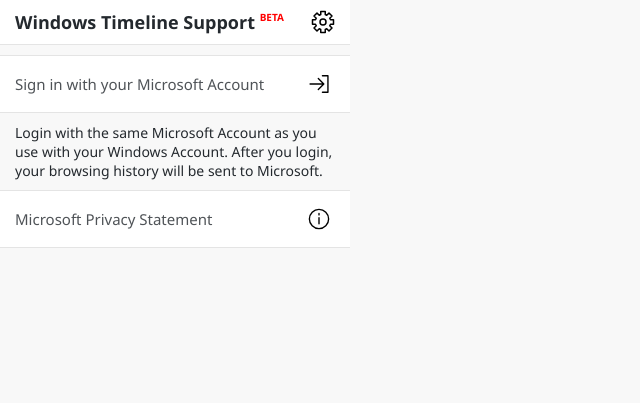
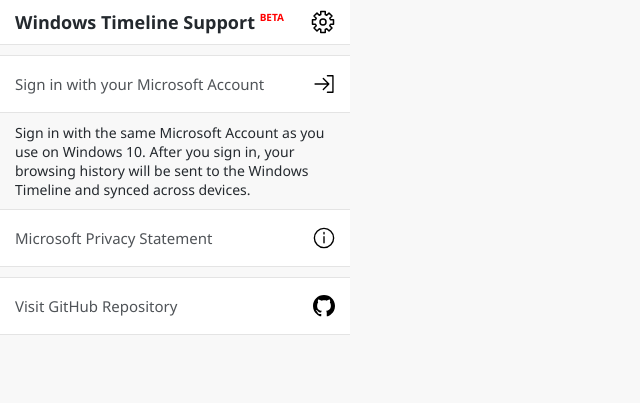
Before and after one commit to DominicMaas/TimelineExtension, a browser extension: page menu/menu.html in a window 1280 px wide. Shown: the whole page, without its empty margins (0-640 px from the left). Drawn offline with Linux system fonts and the light colour scheme.

Commit message:
More UI updates

```diff
--- a/menu/menu.css
+++ b/menu/menu.css
@@ -11,7 +11,7 @@
     color: #24292e;
     width: 350px;
     margin:0;
-    min-height: 380px;
+    min-height: 400px;
     padding: 0;
 }
 
@@ -78,7 +78,6 @@
     display:block;
     text-decoration: none;
     color: #24292e;
-    user-select: all;
 }
 
 .inline-button p {
@@ -93,7 +92,7 @@
 .inline-button svg {
     float: right;
     margin-top:7px;
-    margin-right:5px;
+    margin-right:0px;
     width:22px;
     height:22px;
 }
--- a/menu/menu.html
+++ b/menu/menu.html
@@ -45,7 +45,7 @@
 
             <!-- Login Info -->
             <p style="margin: 10px 15px;">
-                Login with the same Microsoft Account as you use with your Windows Account. After you login, your browsing history will be sent to Microsoft.
+                Sign in with the same Microsoft Account as you use on Windows 10. After you sign in, your browsing history will be sent to the Windows Timeline and synced across devices.
             </p>
 
             <!-- View Microsoft privacy statement -->
@@ -68,8 +68,9 @@
             </a>
 
             <!-- Logout info -->
-            <p style="margin: 10px 15px;">You’re logged in and syncing your browser history with your Microsoft Account.</p>
-            <p style="margin: 10px 15px;">Visit your Activity History Dashboard to manage or delete your browsing history. Private/incognito mode browsing history is not recorded.</p>
+            <p style="margin: 10px 15px;">You’re currently signed in and syncing your browser history with your Microsoft Account.</p>
+            <p style="margin: 10px 15px;">Visit the 'Microsoft Activity History Dashboard' to manage or delete your browsing history.</p>
+            <p style="margin: 10px 15px;">Private/incognito mode browsing history is not recorded.</p>
 
             <!-- View Microsoft Account Activity History Dashboard -->
             <a href="https://account.microsoft.com/privacy/activity-history" class="inline-button">
@@ -79,6 +80,14 @@
                 </svg>
             </a>
         </section>
+
+        <!-- GitHub -->
+        <a href="https://github.com/DominicMaas/TimelineExtension" class="inline-button">
+            <p>Visit GitHub Repository</p>
+            <svg viewBox="0 0 64 64" width="32" height="32">
+                <path stroke-width="0" fill="black" d="M32 0 C14 0 0 14 0 32 0 53 19 62 22 62 24 62 24 61 24 60 L24 55 C17 57 14 53 13 50 13 50 13 49 11 47 10 46 6 44 10 44 13 44 15 48 15 48 18 52 22 51 24 50 24 48 26 46 26 46 18 45 12 42 12 31 12 27 13 24 15 22 15 22 13 18 15 13 15 13 20 13 24 17 27 15 37 15 40 17 44 13 49 13 49 13 51 20 49 22 49 22 51 24 52 27 52 31 52 42 45 45 38 46 39 47 40 49 40 52 L40 60 C40 61 40 62 42 62 45 62 64 53 64 32 64 14 50 0 32 0 Z" />
+            </svg>
+        </a>
     </section>
   </body>
 </html>
```
